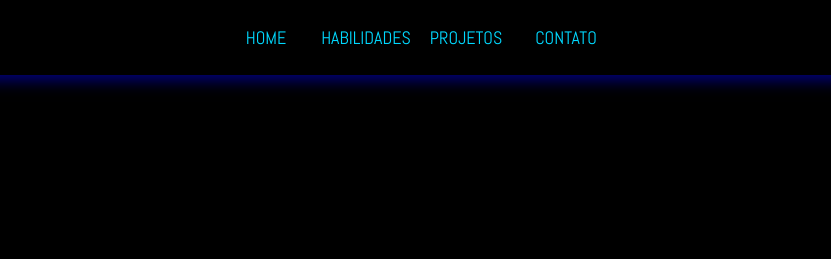
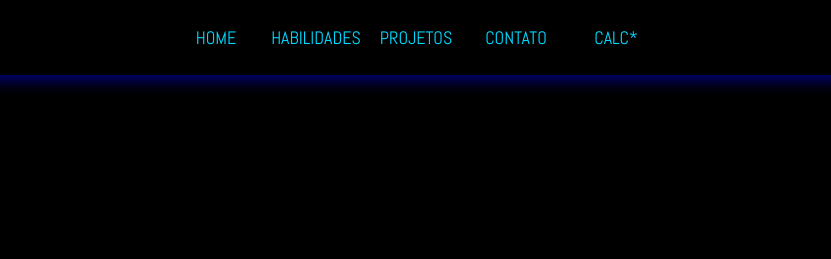
Before and after one commit to Kawakarlyndo/Portifilo.k, a plain HTML site: page index.html in a window 1280 px wide. Shown: the top 259 px of the page, 194-1025 px from the left. Drawn offline with nearby package versions, Linux system fonts and the light colour scheme; a web font is replaced by a local one.

Commit message:
Update index.html

```diff
--- a/index.html
+++ b/index.html
@@ -18,6 +18,7 @@
           <a href="#habilidades">habilidades</a>
           <a href="#projetos">projetos</a>
           <a href="#contato">contato</a>
+          <a href="calculadora.html">calc*</a>
         </nav>
       </div>
       <div class="social">
```
